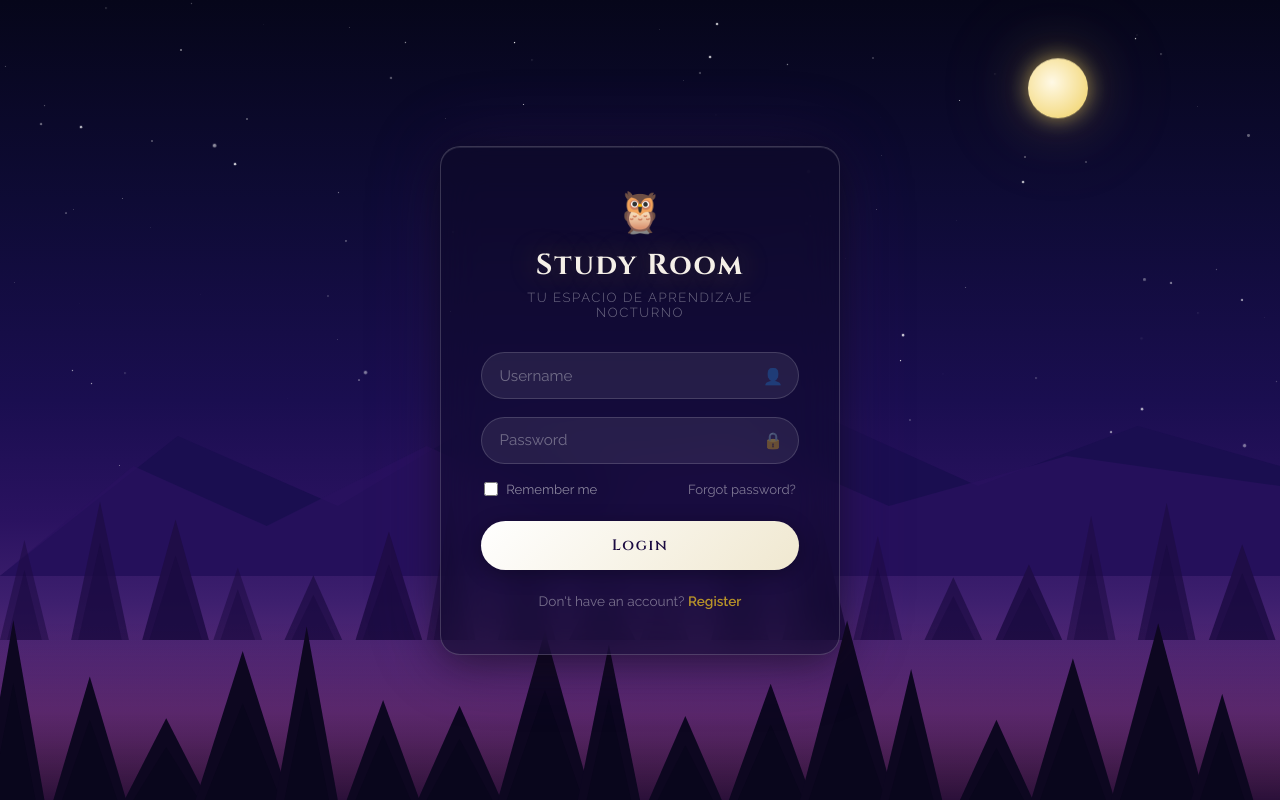
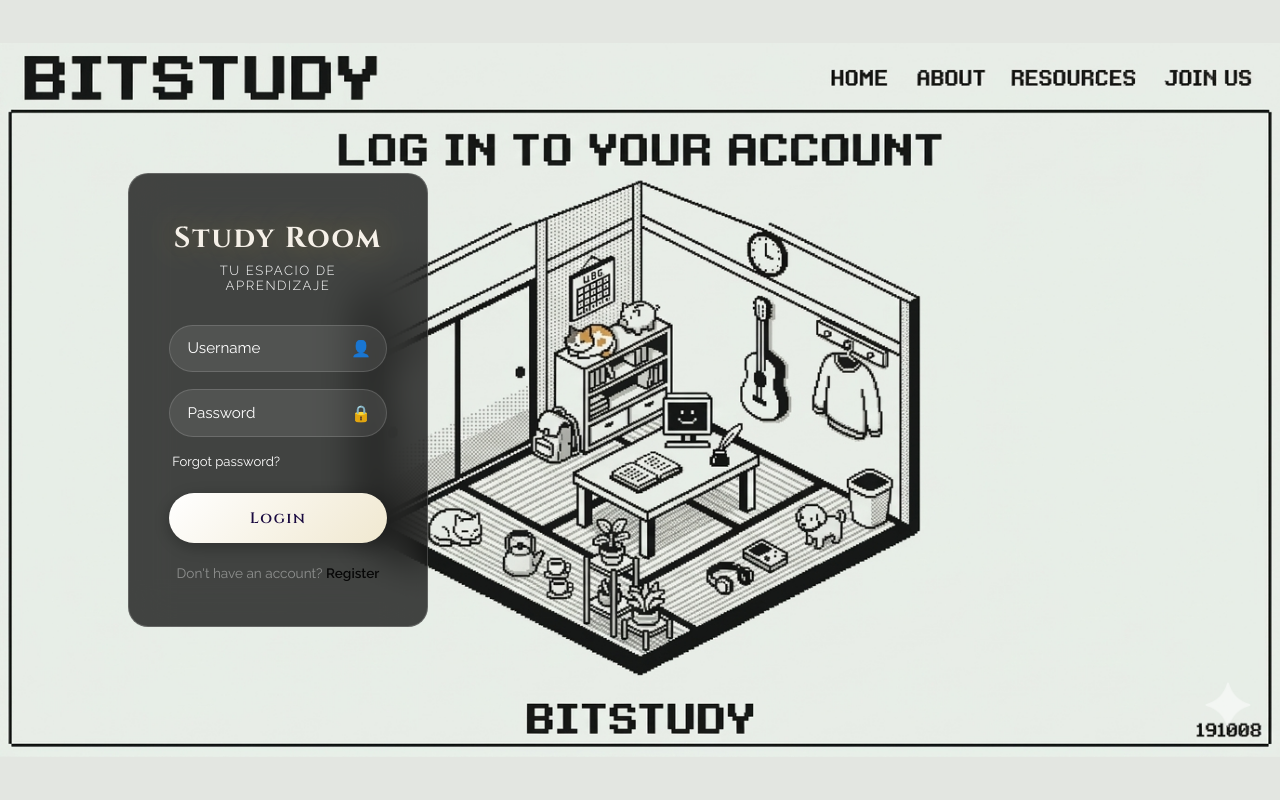
Before and after one commit to DianaC0417/StudyRoom-Project, a React (Vite) app: page /login in a window 1280 px wide. Built offline with nearby package versions, Linux system fonts and the light colour scheme.

Commit message:
:c login

```diff
--- a/src/App.tsx
+++ b/src/App.tsx
@@ -1,12 +1,13 @@
 import { BrowserRouter as Router, Routes, Route, Navigate, useNavigate } from 'react-router-dom';
 import LoginPage from './ui/pages/LoginPage';
-import { userAdapter } from './adapters/userAdapter';
+import { localStorageAdapter } from './adapters/localStorageAdapter';
 
 function LoginWithRedirect() {
   const navigate = useNavigate();
 
   const handleLogin = (username: string) => {
     console.log('Usuario logueado:', username);
+    localStorageAdapter.saveUser(username);
     navigate('/room');
   };
 
@@ -14,7 +15,7 @@
 }
 
 function RoomPage() {
-  const username = userAdapter.getUserId() ?? 'invitado';
+  const username = localStorageAdapter.getUser() ?? 'invitado';
 
   return (
     <div style={{ padding: '32px', textAlign: 'center' }}>
--- a/src/ui/components/login/LoginForm.css
+++ b/src/ui/components/login/LoginForm.css
@@ -30,143 +30,40 @@
   position: relative;
   display: flex;
   align-items: center;
-  justify-content: center;
+  justify-content: flex-start;
+
   font-family: 'Raleway', sans-serif;
   overflow: hidden;
+  padding-left: 10%;
 }
 
-/* ─── SKY ─── */
 .sky {
   position: absolute;
   inset: 0;
-  background: linear-gradient(
-    180deg,
-    #06061a 0%,
-    #0e0b35 25%,
-    #1a0e50 50%,
-    #2a1260 65%,
-    #3d1f6e 75%,
-    #5c2d7a 85%,
-    #7a3a80 92%,
-    #9b4a78 100%
-  );
   z-index: 0;
-}
 
-/* ─── STARS ─── */
-.stars {
-  position: absolute;
-  inset: 0;
-  z-index: 1;
-}
+  /* Mantiene la imagen completa sin recortes */
+  background-size: contain;
+  background-position: center;
+  background-repeat: no-repeat;
 
-.star {
-  position: absolute;
-  background: white;
-  border-radius: 50%;
-  animation: twinkle var(--duration, 3s) ease-in-out infinite;
-  animation-delay: var(--delay, 0s);
-  opacity: 0;
-}
-
-@keyframes twinkle {
-  0%, 100% { opacity: 0; transform: scale(0.8); }
-  50% { opacity: var(--max-opacity, 0.9); transform: scale(1.2); }
-}
-
-/* ─── MOON ─── */
-.moon {
-  position: absolute;
-  top: 8%;
-  right: 15%;
-  width: 60px;
-  height: 60px;
-  background: radial-gradient(circle at 40% 40%, #fff9e6, #f0d060);
-  border-radius: 50%;
-  box-shadow:
-    0 0 20px rgba(240, 208, 96, 0.6),
-    0 0 60px rgba(240, 208, 96, 0.3),
-    0 0 120px rgba(240, 208, 96, 0.15);
-  z-index: 2;
-  animation: moonFloat 8s ease-in-out infinite;
-}
-
-@keyframes moonFloat {
-  0%, 100% { transform: translateY(0px); }
-  50% { transform: translateY(-8px); }
-}
-
-/* ─── MOUNTAINS ─── */
-.mountains {
-  position: absolute;
-  bottom: 28%;
-  left: 0;
-  right: 0;
-  z-index: 3;
-}
-
-.mountains svg {
-  width: 100%;
-  height: 200px;
-  display: block;
-}
-
-/* ─── TREES ─── */
-.trees-back {
-  position: absolute;
-  bottom: 20%;
-  left: 0;
-  right: 0;
-  z-index: 4;
-}
-
-.trees-front {
-  position: absolute;
-  bottom: 0;
-  left: 0;
-  right: 0;
-  z-index: 6;
-}
-
-.trees-back svg,
-.trees-front svg {
-  width: 100%;
-  height: 220px;
-  display: block;
-}
-
-/* ─── GROUND GLOW ─── */
-.ground-glow {
-  position: absolute;
-  bottom: 0;
-  left: 0;
-  right: 0;
-  height: 22%;
-  background: linear-gradient(
-    180deg,
-    transparent 0%,
-    rgba(60, 20, 80, 0.4) 50%,
-    rgba(30, 10, 50, 0.9) 100%
-  );
-  z-index: 5;
+  /* Color tipo hueso/gris claro extraído de tu imagen */
+  background-color: #e3e6e1;
 }
 
 /* ─── CARD ─── */
 .login-card {
   position: relative;
   z-index: 10;
-  background: rgba(15, 10, 40, 0.55);
+  background: rgba(0, 0, 0, 0.719);
   backdrop-filter: blur(20px);
   -webkit-backdrop-filter: blur(20px);
   border: 1px solid rgba(255, 255, 255, 0.18);
   border-radius: 20px;
   padding: 2.8rem 2.5rem;
   width: 100%;
-  max-width: 400px;
-  box-shadow:
-    0 8px 40px rgba(0, 0, 0, 0.5),
-    0 0 80px rgba(100, 50, 150, 0.2),
-    inset 0 1px 0 rgba(255, 255, 255, 0.1);
+  max-width: 300px;
+
   animation: cardReveal 0.8s cubic-bezier(0.16, 1, 0.3, 1) forwards;
 }
 
@@ -207,7 +104,7 @@
 
 .card-subtitle {
   text-align: center;
-  color: rgba(255, 255, 255, 0.4);
+  color: rgb(255, 255, 255);
   font-size: 0.82rem;
   letter-spacing: 0.12em;
   text-transform: uppercase;
@@ -226,7 +123,7 @@
   right: 1rem;
   top: 50%;
   transform: translateY(-50%);
-  color: rgba(255, 255, 255, 0.35);
+  color: rgb(252, 252, 252);
   font-size: 1rem;
   pointer-events: none;
 }
@@ -246,7 +143,7 @@
 }
 
 .study-input::placeholder {
-  color: rgba(255, 255, 255, 0.35);
+  color: rgb(255, 255, 255);
 }
 
 .study-input:focus {
@@ -256,11 +153,11 @@
 }
 
 .study-input.error {
-  border-color: rgba(255, 100, 100, 0.6);
+  border-color: rgb(255, 0, 0);
 }
 
 .input-error {
-  color: rgba(255, 140, 140, 0.9);
+  color: rgba(255, 0, 0, 0.9);
   font-size: 0.78rem;
   padding-left: 1rem;
   margin-top: 0.3rem;
@@ -280,7 +177,7 @@
   display: flex;
   align-items: center;
   gap: 0.5rem;
-  color: rgba(255, 255, 255, 0.5);
+  color: rgb(255, 255, 255);
   font-size: 0.82rem;
   cursor: pointer;
 }
@@ -294,7 +191,7 @@
 .forgot-btn {
   background: none;
   border: none;
-  color: rgba(255, 255, 255, 0.45);
+  color: rgb(255, 255, 255);
   font-family: 'Raleway', sans-serif;
   font-size: 0.82rem;
   cursor: pointer;
@@ -347,7 +244,7 @@
 .register-row button {
   background: none;
   border: none;
-  color: rgba(201, 162, 39, 0.9);
+  color: rgba(0, 0, 0, 0.9);
   font-family: 'Raleway', sans-serif;
   font-size: 0.85rem;
   font-weight: 600;
--- a/src/ui/components/login/LoginForm.tsx
+++ b/src/ui/components/login/LoginForm.tsx
@@ -1,105 +1,7 @@
-import { FormEvent, CSSProperties, useState } from 'react';
-import { userAdapter } from '../../../adapters/userAdapter';
+import { type FormEvent, useState } from 'react';
+import { localStorageAdapter } from '../../../adapters/localStorageAdapter';
+import fondo from '../login/fondo.png';
 import './LoginForm.css';
-
-// ─── Generador de estrellas ───────────────────────────────────────────────────
-function Stars() {
-  const stars = Array.from({ length: 120 }, (_, i) => ({
-    id: i,
-    top: Math.random() * 70,
-    left: Math.random() * 100,
-    size: Math.random() * 2.5 + 0.5,
-    duration: Math.random() * 4 + 2,
-    delay: Math.random() * 5,
-    opacity: Math.random() * 0.7 + 0.3,
-  }));
-
-  return (
-    <div className="stars">
-      {stars.map(s => (
-        <div
-          key={s.id}
-          className="star"
-                  style={{
-              top: `${s.top}%`,
-              left: `${s.left}%`,
-              width: `${s.size}px`,
-              height: `${s.size}px`,
-              '--duration': `${s.duration}s`,
-              '--delay': `${s.delay}s`,
-              '--max-opacity': s.opacity,
-            } as CSSProperties}
-        />
-      ))}
-    </div>
-  );
-}
-
-// ─── SVG Montañas ────────────────────────────────────────────────────────────
-function Mountains() {
-  return (
-    <div className="mountains">
-      <svg viewBox="0 0 1440 200" preserveAspectRatio="none" xmlns="http://www.w3.org/2000/svg">
-        <polygon points="0,200 200,60 380,130 550,40 720,120 900,30 1100,110 1280,50 1440,90 1440,200" fill="#1a0e50" />
-        <polygon points="0,200 150,90 300,150 480,70 650,140 820,60 1000,130 1200,80 1440,110 1440,200" fill="#2a1260" opacity="0.7" />
-      </svg>
-    </div>
-  );
-}
-
-// ─── SVG Árboles ─────────────────────────────────────────────────────────────
-function TreesBack() {
-  return (
-    <div className="trees-back">
-      <svg viewBox="0 0 1440 220" preserveAspectRatio="none" xmlns="http://www.w3.org/2000/svg">
-        {[0, 80, 160, 240, 320, 400, 480, 560, 640, 720, 800, 880, 960, 1040, 1120, 1200, 1280, 1360].map((x, i) => {
-          const h = 100 + Math.sin(i * 1.3) * 40;
-          const w = 55 + (i % 3) * 10;
-          return (
-            <g key={i}>
-              <polygon
-                points={`${x + w / 2},${220 - h} ${x},220 ${x + w},220`}
-                fill="#1e0d45"
-                opacity={0.6 + (i % 3) * 0.15}
-              />
-              <polygon
-                points={`${x + w / 2},${220 - h * 0.7} ${x + 8},220 ${x + w - 8},220`}
-                fill="#16093a"
-                opacity={0.4}
-              />
-            </g>
-          );
-        })}
-      </svg>
-    </div>
-  );
-}
-
-function TreesFront() {
-  return (
-    <div className="trees-front">
-      <svg viewBox="0 0 1440 220" preserveAspectRatio="none" xmlns="http://www.w3.org/2000/svg">
-        {[-20, 60, 140, 220, 310, 390, 470, 560, 650, 730, 820, 900, 990, 1080, 1160, 1250, 1340].map((x, i) => {
-          const h = 130 + Math.cos(i * 1.7) * 50;
-          const w = 70 + (i % 4) * 12;
-          return (
-            <g key={i}>
-              <polygon
-                points={`${x + w / 2},${220 - h} ${x},220 ${x + w},220`}
-                fill="#0d0720"
-              />
-              <polygon
-                points={`${x + w / 2},${220 - h * 0.65} ${x + 10},220 ${x + w - 10},220`}
-                fill="#08051a"
-                opacity={0.6}
-              />
-            </g>
-          );
-        })}
-      </svg>
-    </div>
-  );
-}
 
 // ─── Componente principal ────────────────────────────────────────────────────
 interface Props {
@@ -109,7 +11,6 @@
 const LoginForm = ({ onLogin }: Props) => {
   const [username, setUsername] = useState('');
   const [password, setPassword] = useState('');
-  const [remember, setRemember] = useState(false);
   const [errors, setErrors] = useState<{ username?: string; password?: string }>({});
   const [loading, setLoading] = useState(false);
   const [success, setSuccess] = useState(false);
@@ -131,7 +32,7 @@
     await new Promise(r => setTimeout(r, 1500));
 
     // ── Llamada al adaptador: guarda el userId ──
-    userAdapter.saveUserId(username.trim(), remember);
+    localStorageAdapter.saveUser(username.trim());
 
     setLoading(false);
     setSuccess(true);
@@ -147,13 +48,7 @@
   return (
     <div className="login-scene">
       {/* Fondo */}
-      <div className="sky" />
-      <Stars />
-      <div className="moon" />
-      <Mountains />
-      <TreesBack />
-      <div className="ground-glow" />
-      <TreesFront />
+      <div className="sky" style={{ backgroundImage: `url(${fondo})` }} />
 
       {/* Card */}
       <div className="login-card">
@@ -165,9 +60,9 @@
           </div>
         ) : (
           <>
-            <div className="card-icon">🦉</div>
+
             <h1 className="card-title">Study Room</h1>
-            <p className="card-subtitle">Tu espacio de aprendizaje nocturno</p>
+            <p className="card-subtitle">Tu espacio de aprendizaje</p>
 
             <form onSubmit={handleSubmit} noValidate>
               <div className="input-group">
@@ -203,14 +98,6 @@
               </div>
 
               <div className="options-row">
-                <label className="remember-label">
-                  <input
-                    type="checkbox"
-                    checked={remember}
-                    onChange={e => setRemember(e.target.checked)}
-                  />
-                  Remember me
-                </label>
                 <button type="button" className="forgot-btn">
                   Forgot password?
                 </button>
```
Also changed, not shown: src/ui/components/login/fondo.png (added).
